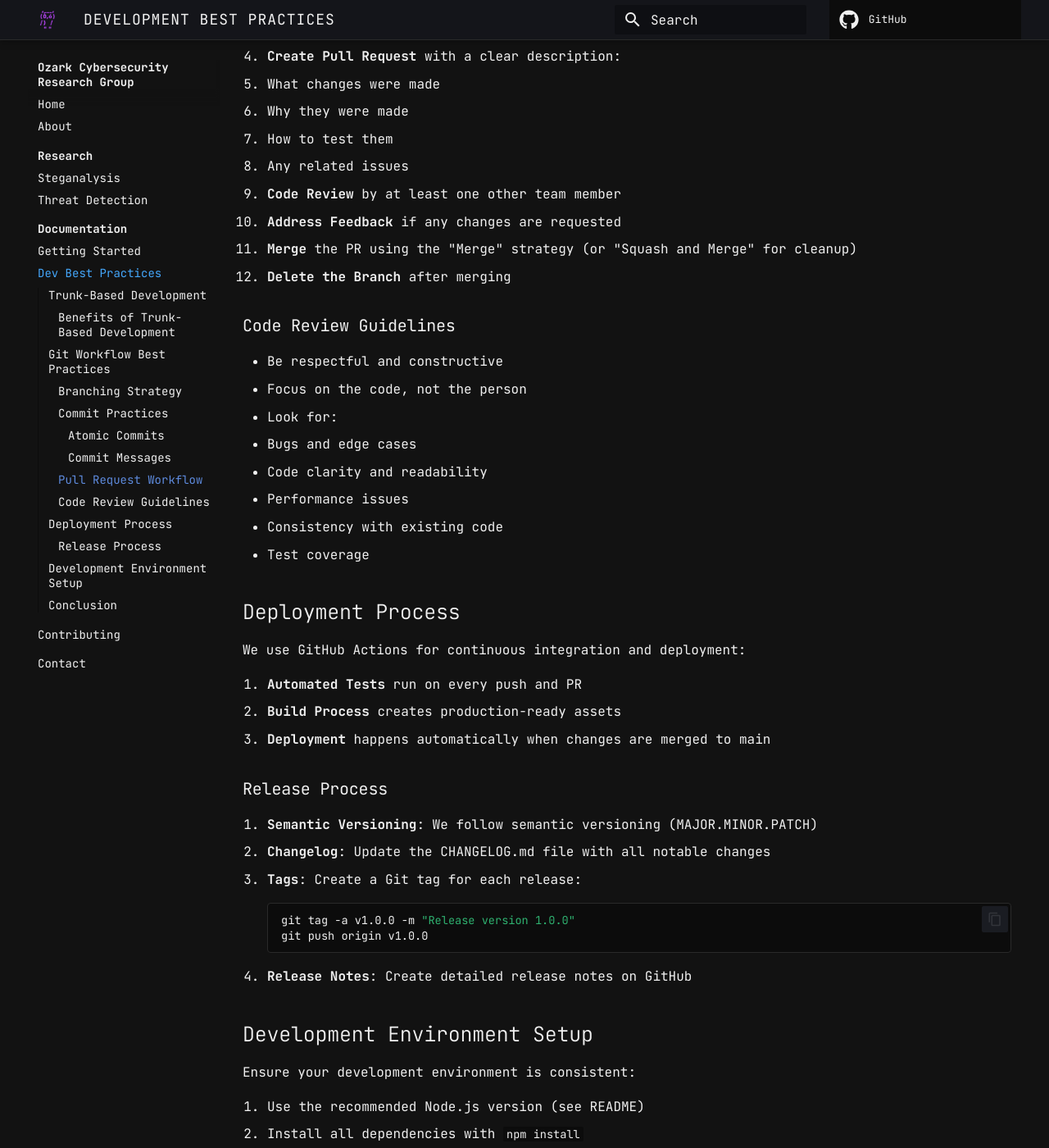
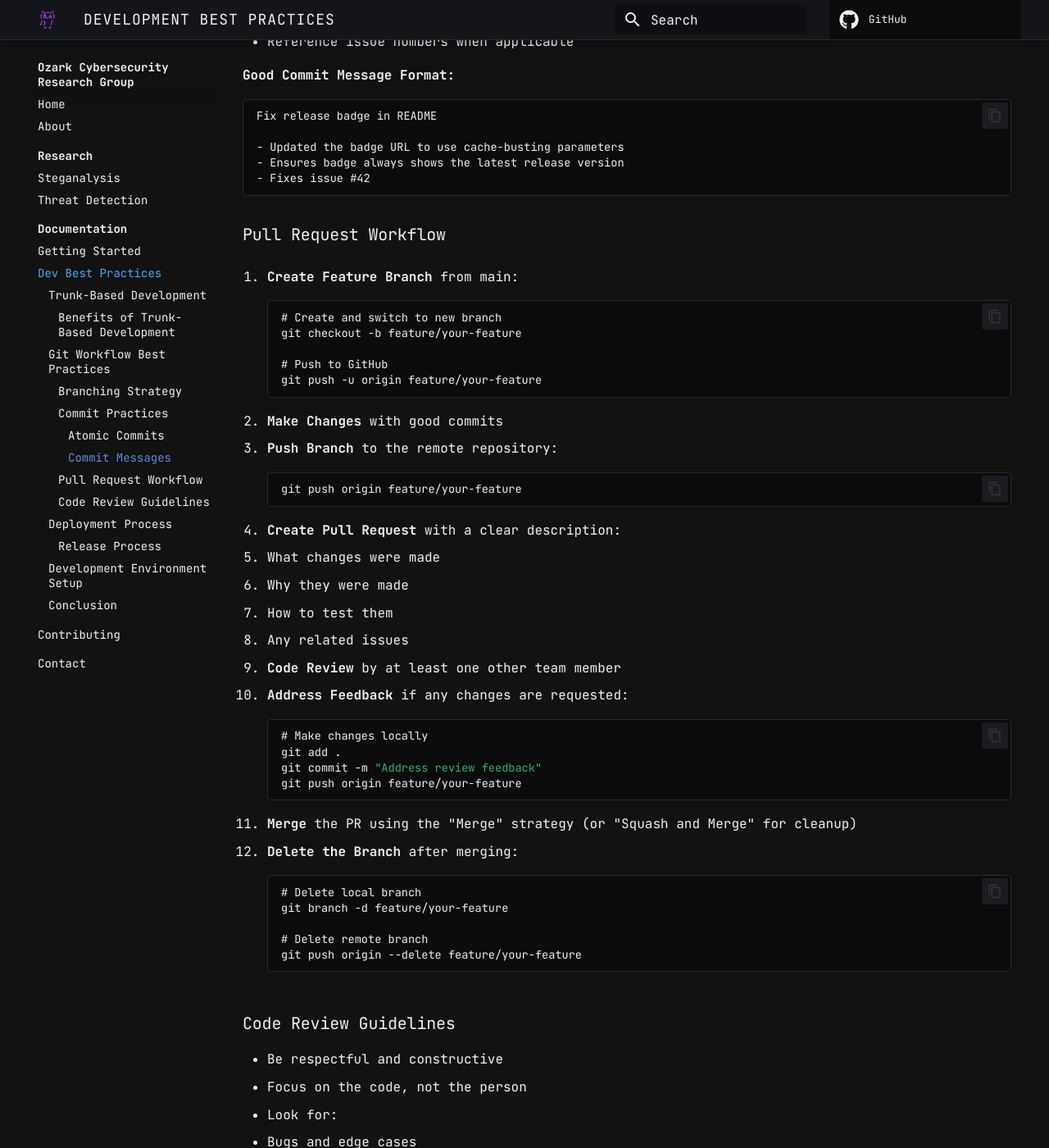
Before and after one commit to OCRG/ocrg.github.io, an MkDocs documentation site: the page built from docs/documentation/dev-best-practices.md, in a window 1280 px wide and 1400 px high, scrolled down 2022 px. Shown: the whole window at 82% size. Built offline with MkDocs 1.6.1 and Material for MkDocs 9.7.7, drawn with Linux system fonts in a browser that asks for light colours; comment, search, counter and statistics services are not loaded; some of the changed text lies outside the part shown.

Commit message:
added docs, updated banner name (#14)

````diff
--- a/docs/documentation/dev-best-practices.md
+++ b/docs/documentation/dev-best-practices.md
@@ -32,8 +32,28 @@ We follow a trunk-based development workflow, which means:
 1. **Main Branch**: The `main` branch is the primary branch and is always deployable.
 2. **Feature Branches**: Create a feature branch for each new feature or bug fix:
    ```bash
+   # Create and switch to a new branch
    git checkout -b feature/descriptive-feature-name
+
+   # Switch to an existing branch
+   git checkout branch-name
+
+   # List all branches
+   git branch
+
+   # List all branches including remote
+   git branch -a
+
+   # Push a new branch to GitHub
+   git push -u origin branch-name
+
+   # Update your branch with latest main
+   git checkout main
+   git pull
+   git checkout your-branch
+   git merge main
    ```
+
 3. **Naming Conventions**: Use prefixes for branch names:
    - `feature/` for new features
    - `bugfix/` for bug fixes
@@ -76,18 +96,42 @@ Fix release badge in README
 
 ### Pull Request Workflow
 
-1. **Create Feature Branch** from main
+1. **Create Feature Branch** from main:
+   ```bash
+   # Create and switch to new branch
+   git checkout -b feature/your-feature
+
+   # Push to GitHub
+   git push -u origin feature/your-feature
+   ```
+
 2. **Make Changes** with good commits
-3. **Push Branch** to the remote repository
+3. **Push Branch** to the remote repository:
+   ```bash
+   git push origin feature/your-feature
+   ```
 4. **Create Pull Request** with a clear description:
    - What changes were made
    - Why they were made
    - How to test them
    - Any related issues
 5. **Code Review** by at least one other team member
-6. **Address Feedback** if any changes are requested
+6. **Address Feedback** if any changes are requested:
+   ```bash
+   # Make changes locally
+   git add .
+   git commit -m "Address review feedback"
+   git push origin feature/your-feature
+   ```
 7. **Merge** the PR using the "Merge" strategy (or "Squash and Merge" for cleanup)
-8. **Delete the Branch** after merging
+8. **Delete the Branch** after merging:
+   ```bash
+   # Delete local branch
+   git branch -d feature/your-feature
+
+   # Delete remote branch
+   git push origin --delete feature/your-feature
+   ```
 
 ### Code Review Guidelines
 
````
Also changed, not shown: docs/about.md (+1 -1 lines), docs/index.md (+1 -1 lines), docs/assets/images/ocrg-banner-040.png (deleted), docs/assets/images/ocrg-banner-050.png (added).
